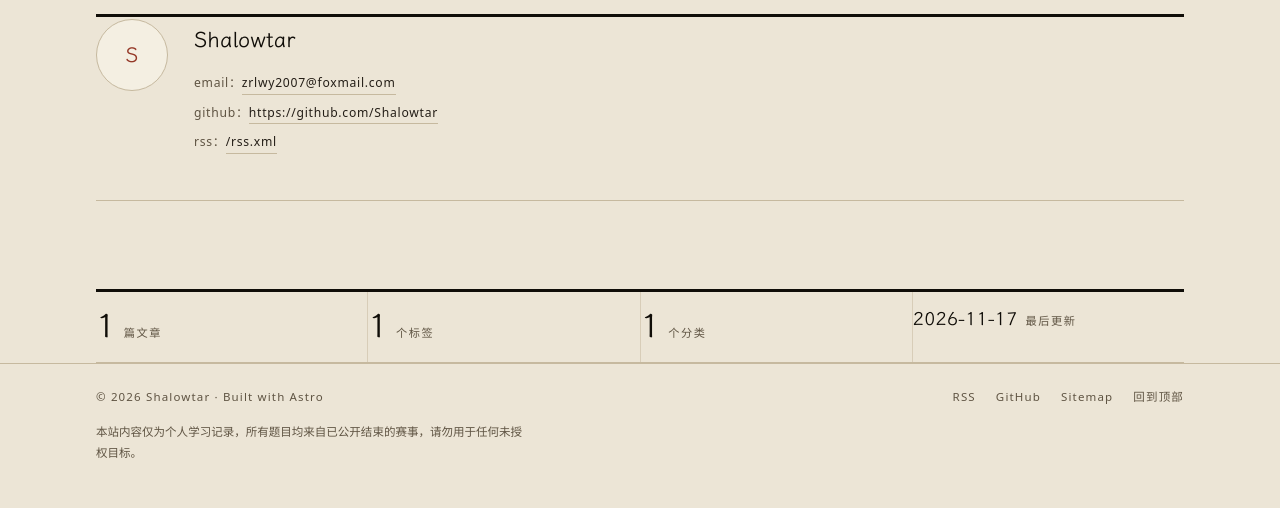
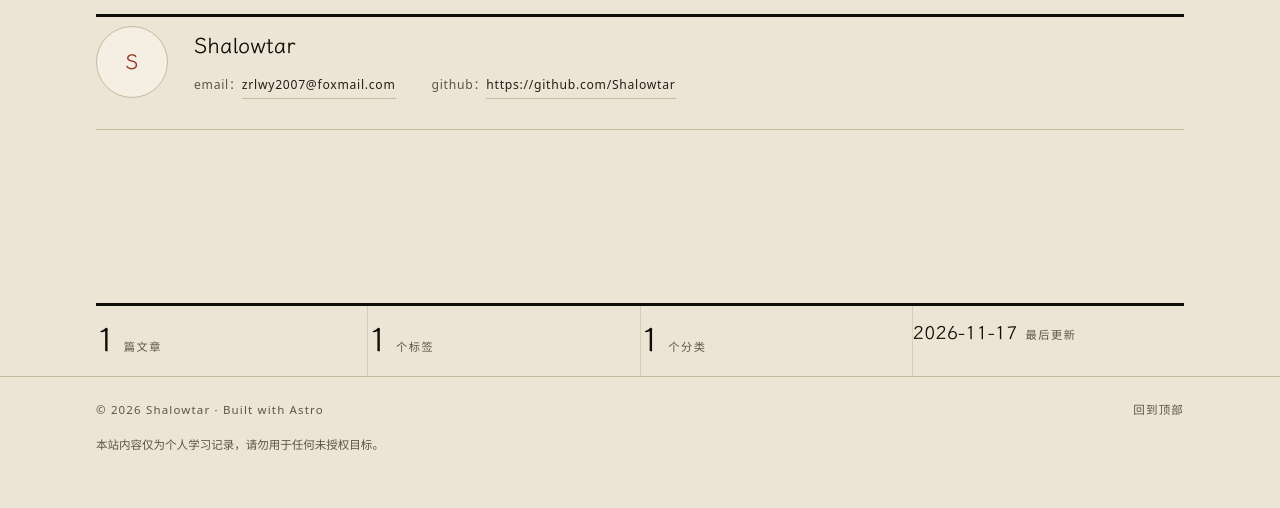
Before and after one commit to Shalowtar/shaloworld, an Astro site: page /about in a window 1280 px wide. Shown: the part 300-808 px from the top of the page. Built offline with nearby package versions, Linux system fonts and the light colour scheme; Astro itself is replaced by a stand-in of ours; a web font is replaced by a local one.

Commit message:
feat: 导航改为项目/题解并新增项目页；页脚精简；关于页统计贴底、作者栏重排

```diff
--- a/src/components/Footer.astro
+++ b/src/components/Footer.astro
@@ -7,15 +7,12 @@ const year = new Date().getFullYear();
   <div class="wrap footer-inner">
     <div>© {year} {SITE.author} · Built with Astro</div>
     <div class="links">
-      <a href="/rss.xml">RSS</a>
-      <a href={SITE.github} target="_blank" rel="noopener noreferrer">GitHub</a>
-      <a href="/sitemap.xml">Sitemap</a>
       <a href="#top">回到顶部</a>
     </div>
   </div>
   <div class="wrap">
     <p class="footer-note">
-      本站内容仅为个人学习记录，所有题目均来自已公开结束的赛事，请勿用于任何未授权目标。
+      本站内容仅为个人学习记录，请勿用于任何未授权目标。
     </p>
   </div>
 </footer>
--- a/src/consts.ts
+++ b/src/consts.ts
@@ -13,9 +13,10 @@ export const SITE = {
   github: 'https://github.com/Shalowtar',
   /** 顶部导航 */
   nav: [
-    { label: 'Writeup', href: '/writeups/' },
+    { label: '项目', href: '/projects/' },
+    { label: '题解', href: '/writeups/' },
+    { label: '标签', href: '/tags/' },
     { label: '归档', href: '/archive/' },
-    { label: '标签', href: '/tags/' },
     { label: '关于', href: '/about/' },
   ],
 };
--- a/src/pages/about.astro
+++ b/src/pages/about.astro
@@ -36,10 +36,6 @@ const lastUpdate = all.length
             <span class="contact-label">github：</span>
             <a href={SITE.github} target="_blank" rel="noopener noreferrer">{SITE.github}</a>
           </li>
-          <li>
-            <span class="contact-label">rss：</span>
-            <a href="/rss.xml">/rss.xml</a>
-          </li>
         </ul>
       </div>
     </div>
--- a/src/styles/global.css
+++ b/src/styles/global.css
@@ -56,6 +56,12 @@ img,
 svg {
   max-width: 100%;
   display: block;
+}
+/* 主区域撑满视口，短页面也能把页脚压到最底部 */
+main {
+  flex: 1 0 auto;
+  display: flex;
+  flex-direction: column;
 }
 a {
   color: inherit;
@@ -697,7 +703,8 @@ body {
   border-bottom: 1px solid var(--rule);
 }
 .stats-about {
-  margin: 88px 0 0;
+  margin: auto 0 0;
+  border-bottom: 0; /* 底线交给页脚那条，视觉上合成一条 */
 }
 .stats-about .stat {
   gap: 8px;
@@ -1485,13 +1492,19 @@ body {
   padding-top: 34px;
 }
 .profile {
-  display: flex;
-  gap: 26px;
-  align-items: flex-start;
-  padding: 2px 0 46px;
+  display: grid;
+  grid-template-columns: auto 1fr;
+  align-items: center;
+  column-gap: 26px;
+  padding: 8px 0 30px;
   border-bottom: 1px solid var(--rule);
 }
 /* 关于页：标题下的粗线更贴近标题 */
+.about-page {
+  flex: 1;
+  display: flex;
+  flex-direction: column;
+}
 .about-page .article-top {
   padding: 54px 0 16px;
 }
@@ -1530,20 +1543,20 @@ body {
   min-width: 0;
 }
 .contact-list {
-  display: grid;
-  gap: 8px;
-  margin: 12px 0 0;
+  display: flex;
+  flex-wrap: wrap;
+  gap: 8px 36px;
+  margin: 0;
   padding: 0;
   list-style: none;
 }
 .contact-list li {
-  display: flex;
-  flex-wrap: wrap;
+  display: inline-flex;
   align-items: baseline;
   font-family: var(--font-ui);
   font-size: 0.76rem;
   letter-spacing: 0.06em;
-  line-height: 1.6;
+  line-height: 1.9;
 }
 .contact-label {
   color: var(--ink-soft);
```
Also changed, not shown: src/pages/projects/index.astro (added, +17 -0 lines).
